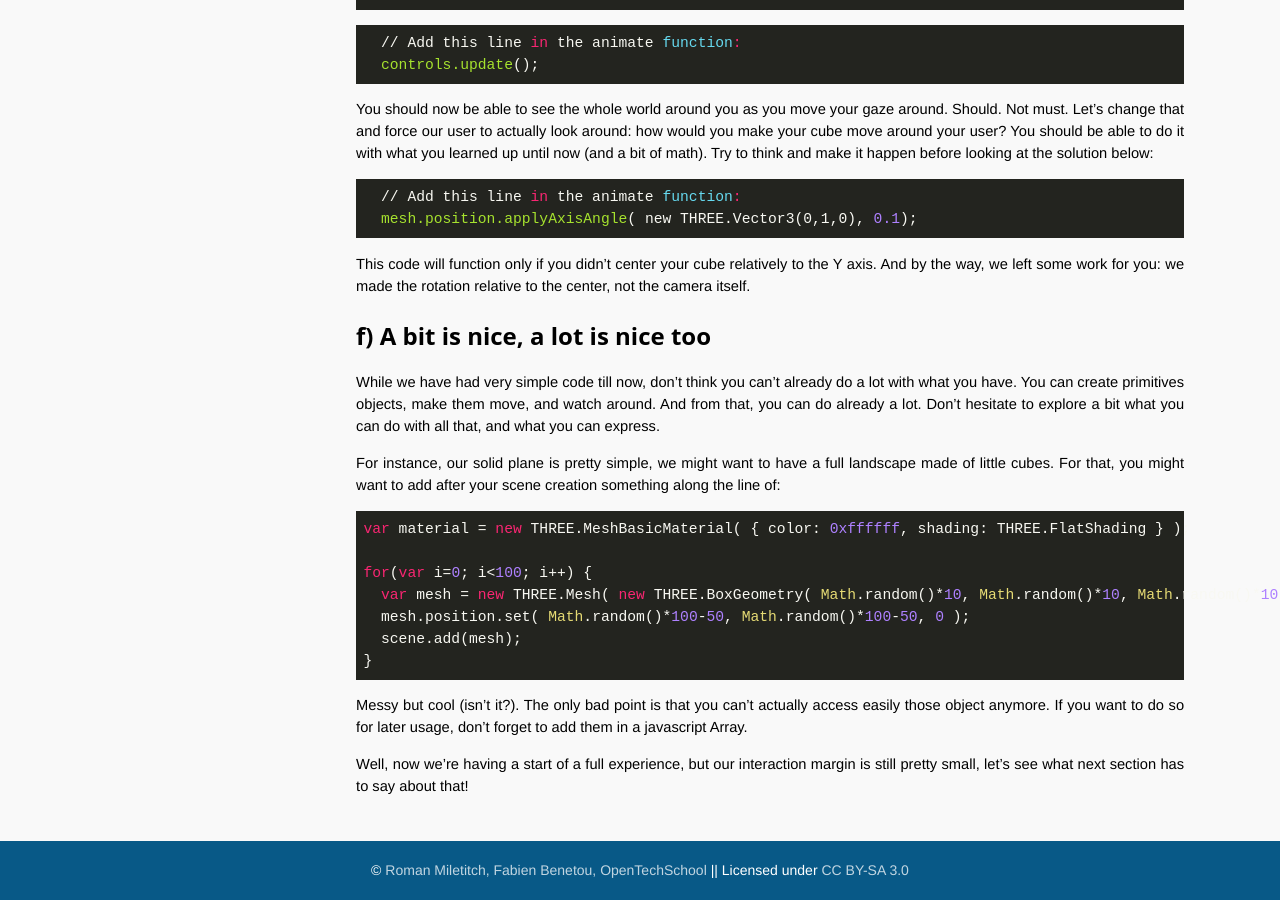
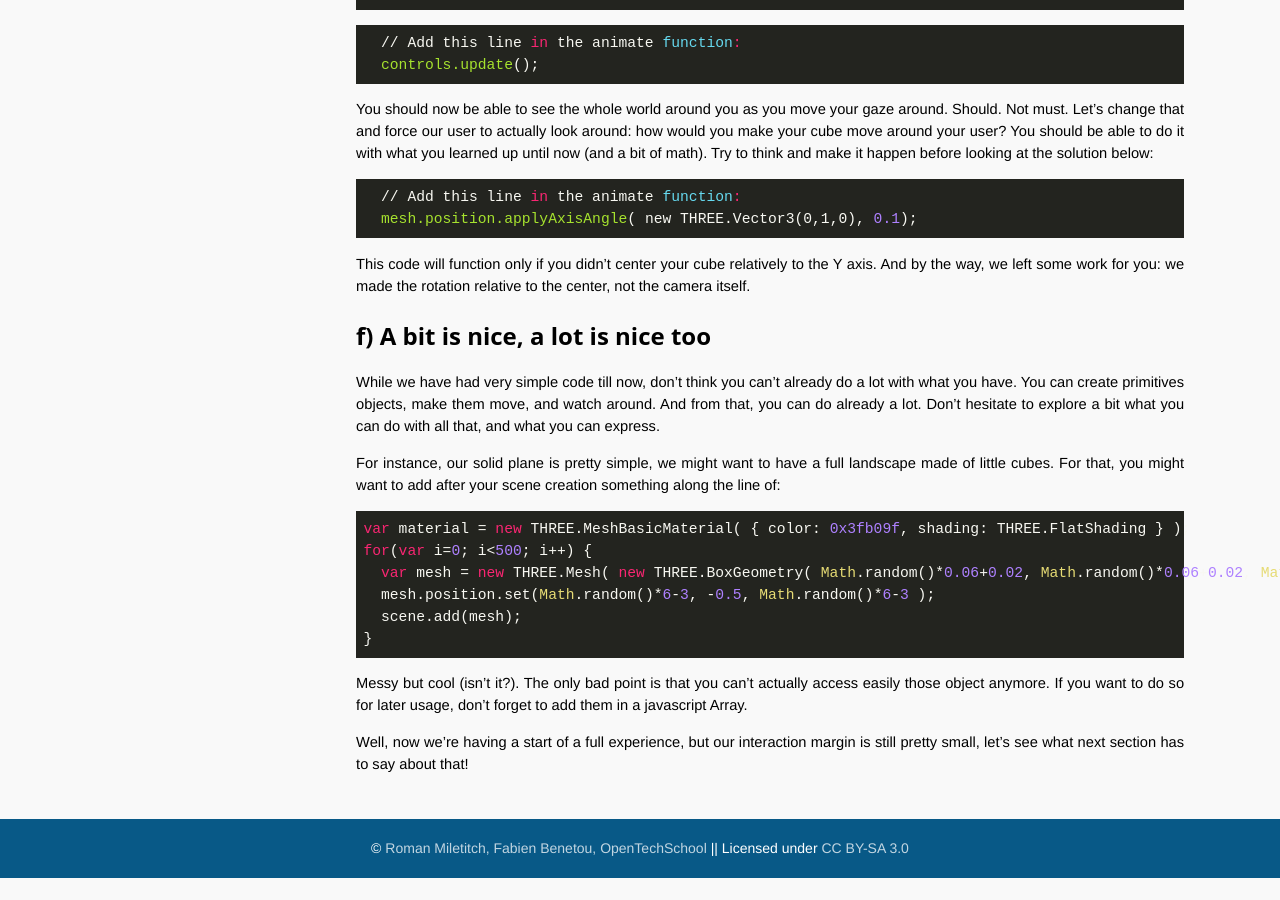
Before and after one commit to OpenTechSchool-Brussels/webVR-for-3D-graphics-and-music, a Jekyll site: the page built from your-3D-scene.markdown, in a window 1280 px wide and 900 px high, scrolled down 6472 px. Built offline with Jekyll 4.4.1, drawn with Linux system fonts in a browser that asks for light colours; Markdown is read by kramdown in place of the engine named in the settings; after the commit the page ends 7350 px from its top, so only the background shows below that.

Commit message:
Update your-3D-scene.markdown

````diff
--- a/your-3D-scene.markdown
+++ b/your-3D-scene.markdown
@@ -244,11 +244,10 @@ While we have had very simple code till now, don't think you can't already do a
 For instance, our solid plane is pretty simple, we might want to have a full landscape made of little cubes. For that, you might want to add after your scene creation something along the line of:
 
 ```javascript
-var material = new THREE.MeshBasicMaterial( { color: 0xffffff, shading: THREE.FlatShading } );
-
-for(var i=0; i<100; i++) {
-  var mesh = new THREE.Mesh( new THREE.BoxGeometry( Math.random()*10, Math.random()*10, Math.random()*10 ), material);
-  mesh.position.set( Math.random()*100-50, Math.random()*100-50, 0 );
+var material = new THREE.MeshBasicMaterial( { color: 0x3fb09f, shading: THREE.FlatShading } );
+for(var i=0; i<500; i++) {
+  var mesh = new THREE.Mesh( new THREE.BoxGeometry( Math.random()*0.06+0.02, Math.random()*0.06+0.02, Math.random()*0.06+0.02 ), material);
+  mesh.position.set(Math.random()*6-3, -0.5, Math.random()*6-3 );
   scene.add(mesh);
 }
 ```
````
